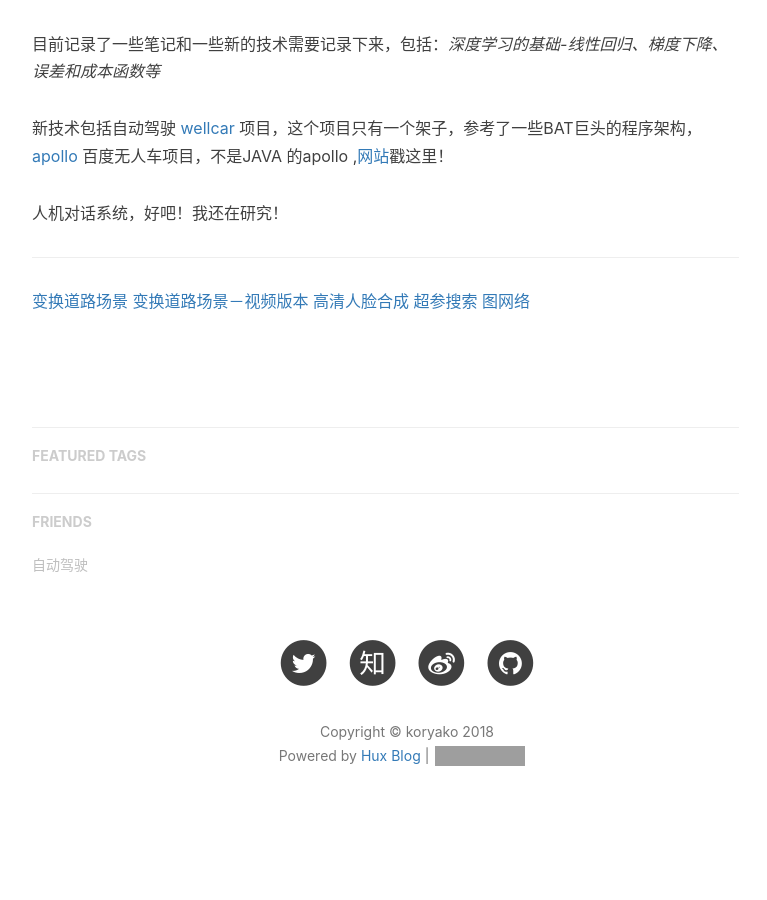
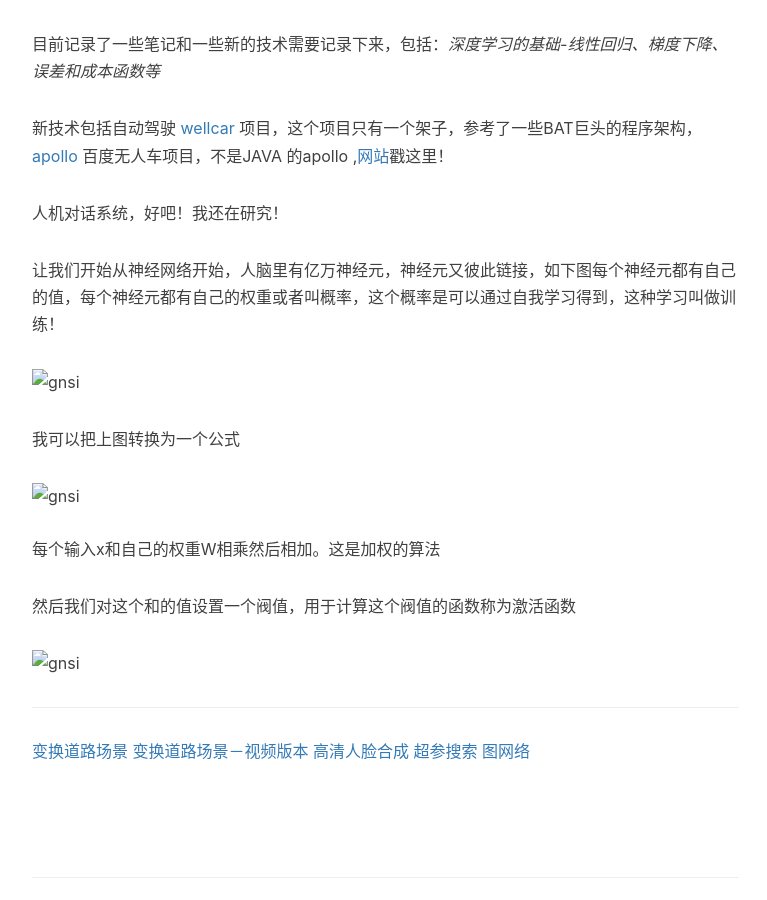
Before and after one commit to koryako/koryako.github.io, a Jekyll site: the page built from _posts/2018-12-01-深度学习的感悟.md, in a window 1280 px wide and 900 px high, scrolled down 504 px. Shown: the whole window, without its empty margins (233-1000 px from the left). Built offline with Jekyll 4.4.1, drawn with Linux system fonts in a browser that asks for light colours; nearby versions of some CDN libraries; comment, search, counter and statistics services are not loaded; before the commit the page ends 1364 px from its top, so only the background shows below that; grey boxes are pictures that could not be loaded.

Commit message:
zengjianeirong

```diff
--- a/_posts/2018-12-01-深度学习的感悟.md
+++ b/_posts/2018-12-01-深度学习的感悟.md
@@ -20,6 +20,19 @@ tags:
 
 人机对话系统，好吧！我还在研究！
 
+让我们开始从神经网络开始，人脑里有亿万神经元，神经元又彼此链接，如下图每个神经元都有自己的值，每个神经元都有自己的权重或者叫概率，这个概率是可以通过自我学习得到，这种学习叫做训练！
+
+![gnsi](../img/in-post/post-start/junheng.png)
+
+我可以把上图转换为一个公式
+
+![gnsi](../img/in-post/post-start/gongshi.png)
+每个输入x和自己的权重W相乘然后相加。这是加权的算法
+
+然后我们对这个和的值设置一个阀值，用于计算这个阀值的函数称为激活函数
+
+![gnsi](../img/in-post/post-start/sigmoid.png)
+
 ---
 [变换道路场景](https://github.com/NVIDIA/pix2pixHD)
 [变换道路场景－视频版本](https://github.com/NVIDIA/vid2vid)
```
Also changed, not shown: img/in-post/post-start/gongshi.png (added), img/in-post/post-start/junheng.png (added), img/in-post/post-start/sigmoid.png (added).
